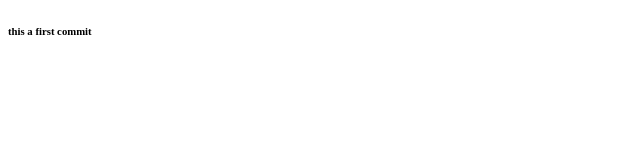
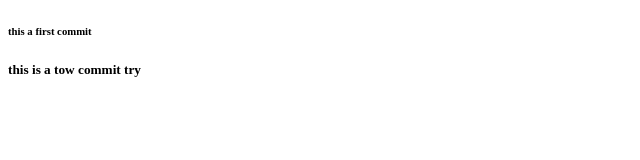
Before and after one commit to nirmolchandro/last-try, a plain HTML site: page index.html in a window 1280 px wide. Shown: the whole page, without its empty margins (0-640 px from the left). Drawn offline with Linux system fonts and the light colour scheme.

Commit message:
this is a

```diff
--- a/index.html
+++ b/index.html
@@ -7,5 +7,6 @@
 </head>
 <body>
     <h6>this a first commit</h6>
+    <h5>this is a tow commit try</h5>
 </body>
 </html>
```
